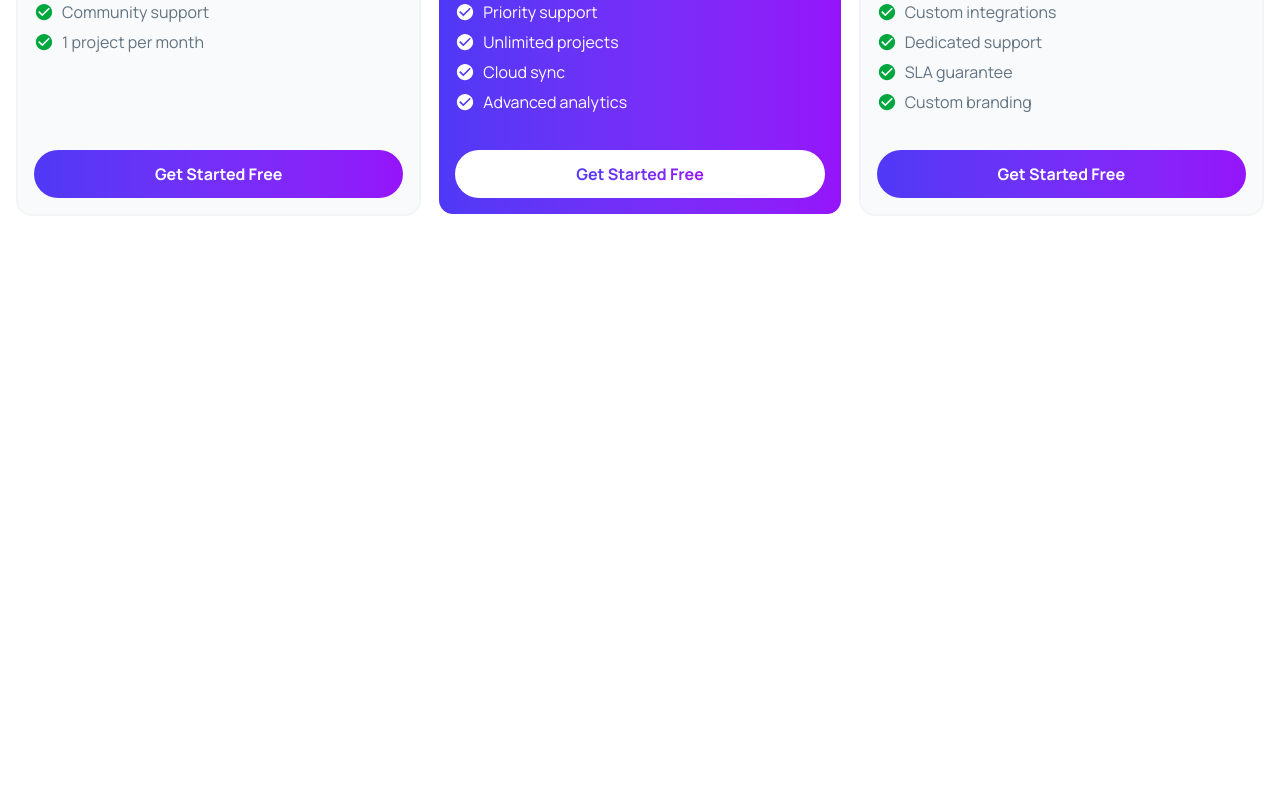
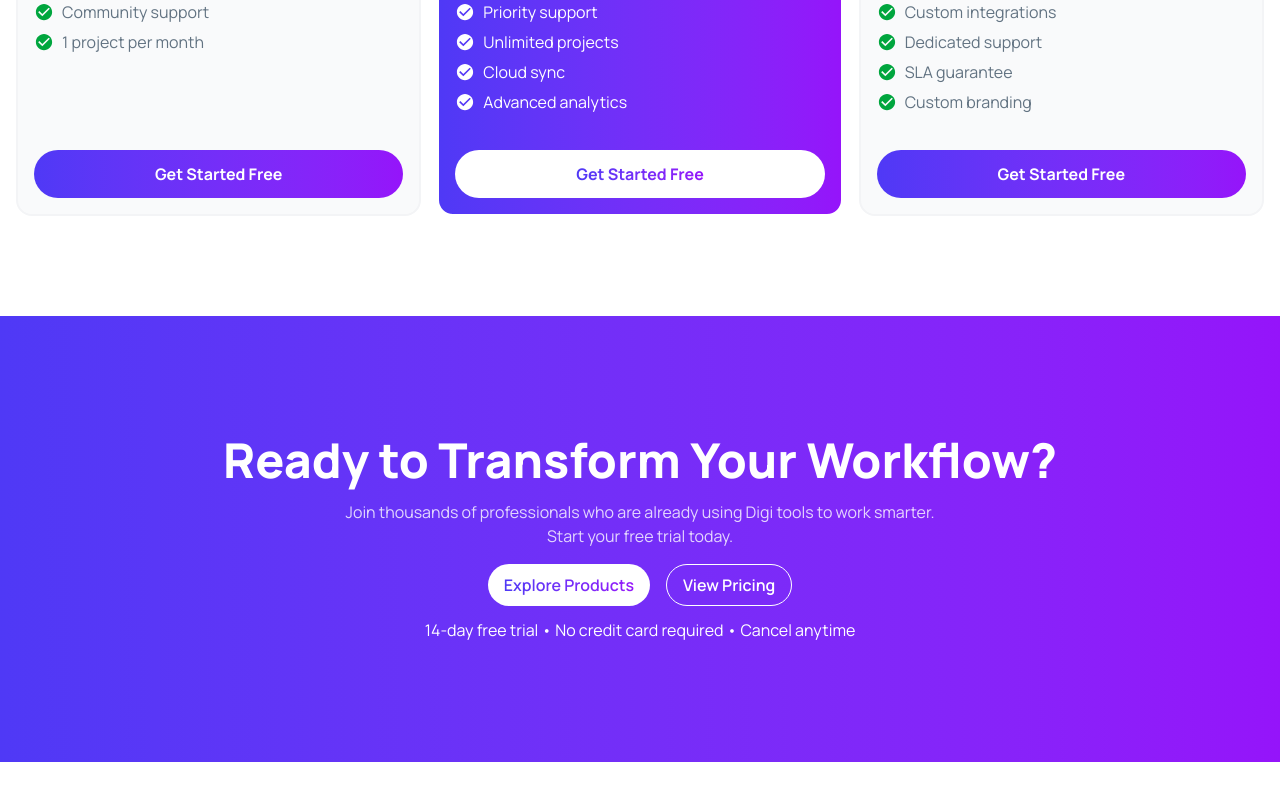
Before and after one commit to Aminulislam98/Assignment-6, a React (Vite) app: page / in a window 1280 px wide. Shown: the part 4119-4919 px from the top of the page. Before the commit the page ends 4435 px from the top, so only its background shows below. Built offline with nearby package versions, Linux system fonts and the light colour scheme.

Commit message:
Add WorkFlow component to enhance user engagement with a call-to-action section

```diff
--- a/src/App.jsx
+++ b/src/App.jsx
@@ -7,6 +7,7 @@ import Stats from "./Stats/Stats";
 import { ToastContainer } from "react-toastify";
 import Step from "./Steps/Step";
 import TransperPrice from "./TransparentPricing/TransperPrice";
+import WorkFlow from "./WorkFlow/WorkFlow";
 
 const productsData = async () => {
   const response = await fetch("/public/productsData.json");
@@ -35,6 +36,7 @@ function App() {
       ></CardSection>
       <Step></Step>
       <TransperPrice></TransperPrice>
+      <WorkFlow></WorkFlow>
       <ToastContainer></ToastContainer>
     </>
   );
--- /dev/null
+++ b/src/WorkFlow/WorkFlow.jsx
@@ -0,0 +1,36 @@
+import React from "react";
+
+const WorkFlow = () => {
+  return (
+    <section className="bg-linear-to-r from-[#4F39F6] to-[#9514FA]  py-8 md:py-15 lg:py-30 px-2 md:px-4 mb-67">
+      <div className="flex flex-col justify-center items-center ">
+        <h1 className=" text-center font-semibold lg:font-extrabold  text-xl md:text-3xl lg:text-5xl lg:mb-4 mb-2 text-white">
+          Ready to Transform Your Workflow?
+        </h1>
+        <p className="font-normal text-xs md:text-base text-center text-white/80">
+          Join thousands of professionals who are already using Digi tools to
+          work smarter. <br className="hidden md:flex" />
+          Start your free trial today.
+        </p>
+        <div className="flex flex-row justify-center gap-2 lg:gap-4 my-3 lg:mt-4 w-full lg:w-auto mt-5 md:mt-7 ">
+          <button className=" lg:w-auto cursor-pointer bg-white text-transparent py-2 px-4 font-semibold text-base rounded-3xl">
+            <span className="bg-linear-to-r from-[#4F39F6] to-[#9514FA]  bg-clip-text text-transparent">
+              Explore Products
+            </span>
+          </button>
+          <button
+            className=" lg:w-auto cursor-pointer flex flex-row justify-center items-center md:py-2 py-1 px-4 md:px-4 font-semibold text-base rounded-3xl gap-2.5 border border-white  text-white
+                    "
+          >
+            View Pricing
+          </button>
+        </div>
+        <p className="text-white text-xs md:text-sm lg:text-base">
+          14-day free trial • No credit card required • Cancel anytime
+        </p>
+      </div>
+    </section>
+  );
+};
+
+export default WorkFlow;
```
